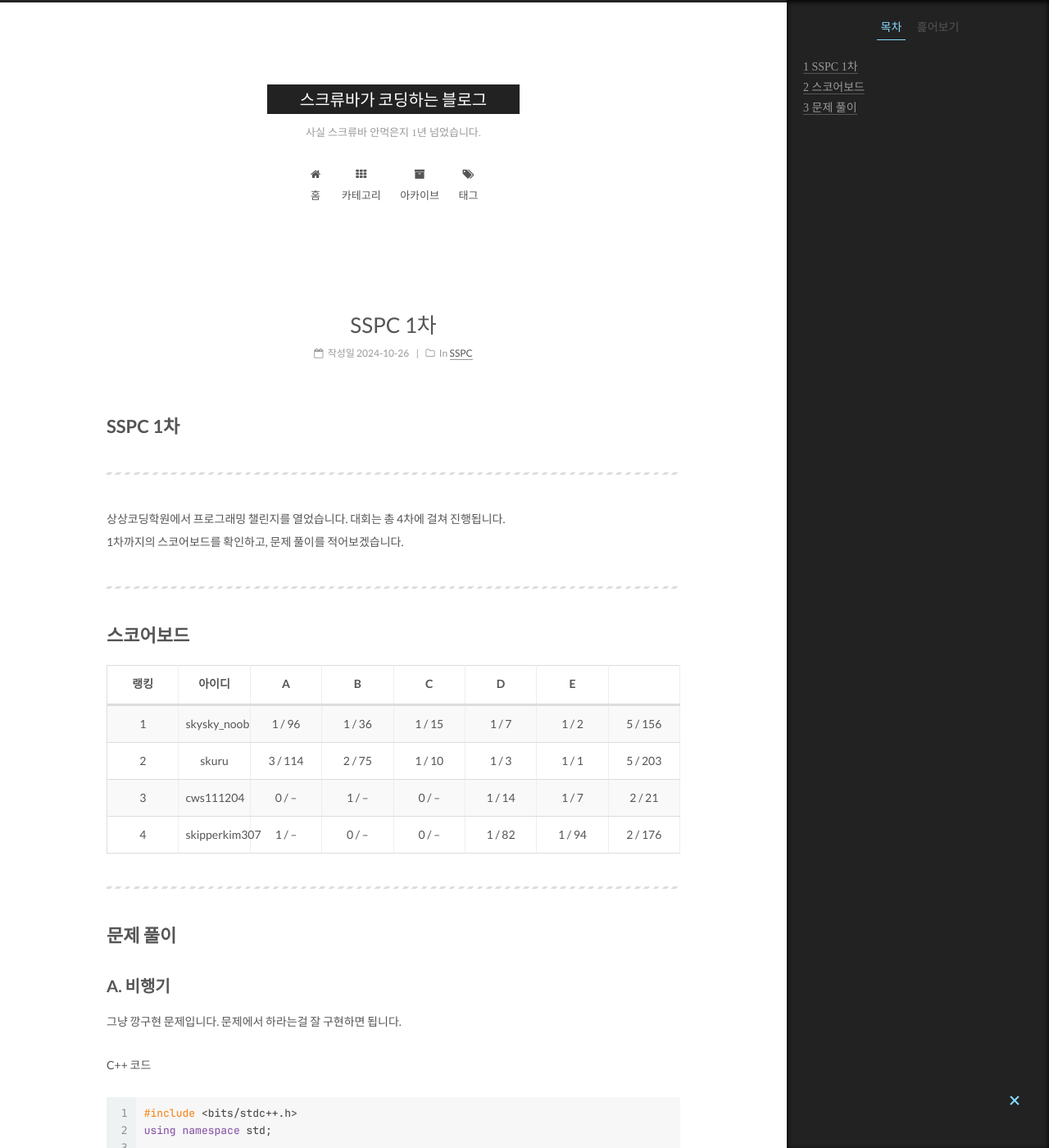
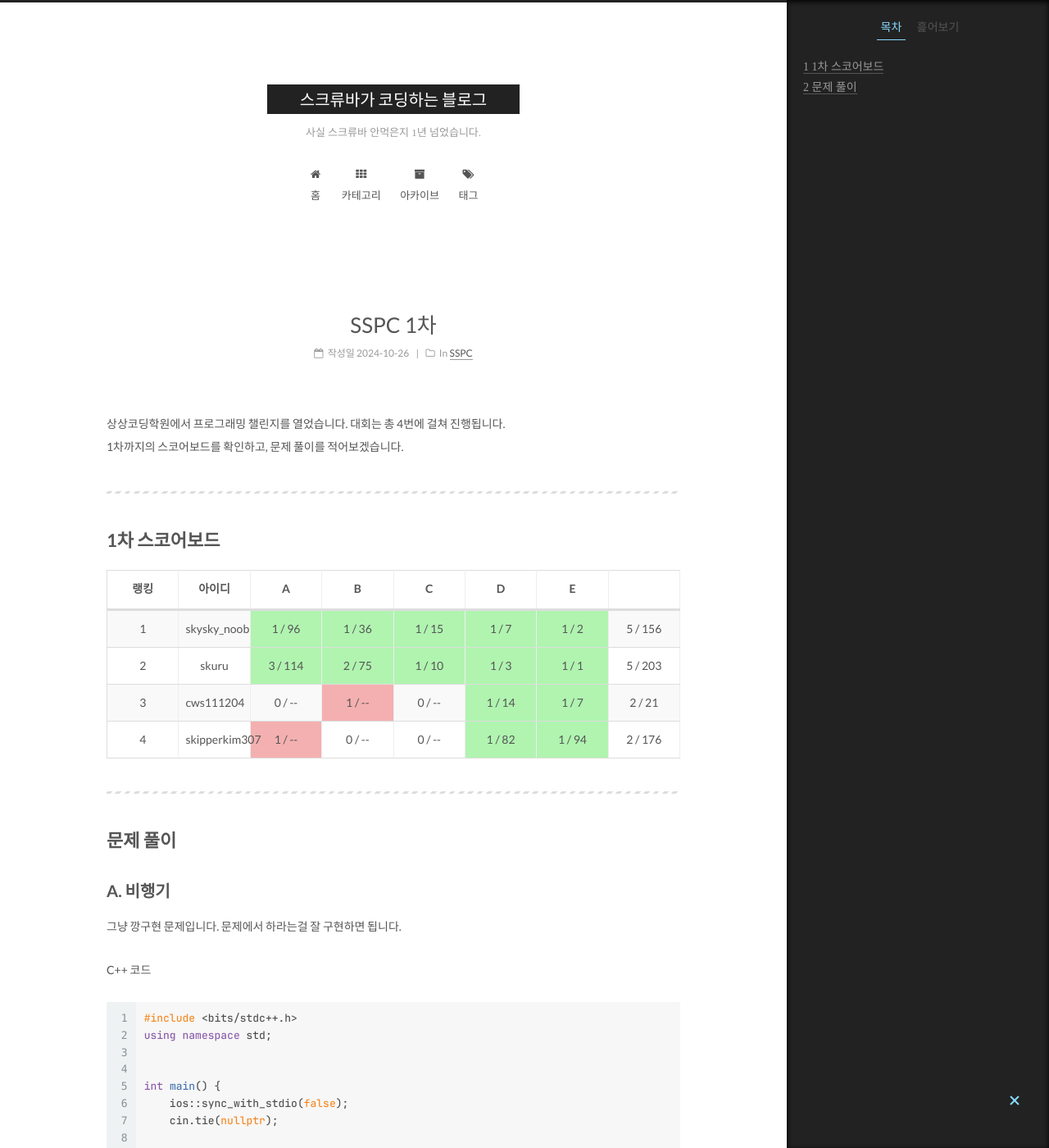
Before and after one commit to skrewbar/skrewbar.github.io, a Jekyll site: the page built from _posts/SSPC/2024-10-26-SSPC1차.md, in a window 1280 px wide and 1400 px high. Shown: the whole window at 82% size. Built offline with Jekyll 4.4.1, drawn with Linux system fonts in a browser that asks for light colours; some web fonts are replaced; formulas are drawn with MathJax 3; comment, search, counter and statistics services are not loaded.

Commit message:
scoreboard에 배경색 부여

```diff
--- a/_posts/SSPC/2024-10-26-SSPC1차.md
+++ b/_posts/SSPC/2024-10-26-SSPC1차.md
@@ -5,23 +5,21 @@ categories:
   - SSPC
 ---
 
-# SSPC 1차
-
----
-
-상상코딩학원에서 프로그래밍 챌린지를 열었습니다. 대회는 총 4차에 걸쳐 진행됩니다.
+상상코딩학원에서 프로그래밍 챌린지를 열었습니다. 대회는 총 4번에 걸쳐 진행됩니다.
 1차까지의 스코어보드를 확인하고, 문제 풀이를 적어보겠습니다.
 
 ---
 
-# 스코어보드
+# 1차 스코어보드
 
-| 랭킹 |    아이디     |    A    |   B    |   C    |   D    |   E    |         |
-| :--: |  :---------:  | :-----: | :----: | :----: | :----: | :---:  | :-----: |
-|  1   |  skysky_noob  | 1 / 96  | 1 / 36 | 1 / 15 | 1 / 7  | 1 / 2  | 5 / 156 |
-|  2   |     skuru     | 3 / 114 | 2 / 75 | 1 / 10 | 1 / 3  | 1 / 1  | 5 / 203 |
-|  3   |   cws111204   | 0 / --  | 1 / -- | 0 / -- | 1 / 14 | 1 / 7  | 2 / 21  |
-|  4   | skipperkim307 | 1 / --  | 0 / -- | 0 / -- | 1 / 82 | 1 / 94 | 2 / 176 |
+| 랭킹 |    아이디     |    A    |    B    |    C    |   D    |   E    |         |
+| :--: | :-----------: | :-----: | :-----: | :-----: | :----: | :----: | :-----: |
+|  1   |  skysky_noob  | 1 / 96  | 1 / 36  | 1 / 15  | 1 / 7  | 1 / 2  | 5 / 156 |
+|  2   |     skuru     | 3 / 114 | 2 / 75  | 1 / 10  | 1 / 3  | 1 / 1  | 5 / 203 |
+|  3   |   cws111204   | 0 / \-- | 1 / \-- | 0 / \-- | 1 / 14 | 1 / 7  | 2 / 21  |
+|  4   | skipperkim307 | 1 / \-- | 0 / \-- | 0 / \-- | 1 / 82 | 1 / 94 | 2 / 176 |
+
+<script src="/assets/js/src/scoreboard.js"></script>
 
 ---
 
--- /dev/null
+++ b/assets/js/src/scoreboard.js
@@ -0,0 +1,11 @@
+const tdList = document.querySelectorAll("td");
+const noSubitEx = /0 \/ --/;
+const WAEx = /[1-9]+ \/ --/;
+const ACEx = /[1-9]+ \/ [0-9]+/;
+
+for (const td of tdList) {
+  if (td === td.parentElement.lastElementChild) continue;
+
+  if (WAEx.test(td.innerText)) td.style["background-color"] = "#f4b0b0";
+  else if (ACEx.test(td.innerText)) td.style["background-color"] = "#b0f4b0";
+}
```
